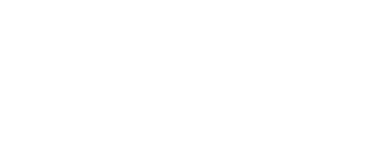
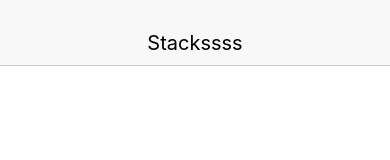
Before and after one commit to BrandonSM/stacksss, a React Native app: screen / in a window 390 px wide. Shown: the top 160 px of the page. Built offline with nearby package versions, Linux system fonts and the light colour scheme.

Commit message:
Added the LibraryList and LibraryReducer

```diff
--- a/src/App.js
+++ b/src/App.js
@@ -3,11 +3,14 @@ import { View, Text } from 'react-native';
 import { Provider } from 'react-redux';
 import { createStore } from 'redux';
 import reducers from './reducers';
+import { Header } from './components';
 
 const App = () => {
 	return (
 		<Provider store={createStore(reducers)}>
-			<View/>
+		<View>
+			<Header headerText="Stackssss" />
+		</View>
 		</Provider>
 	);
 };
--- /dev/null
+++ b/src/components/Button.js
@@ -0,0 +1,38 @@
+import React from 'react';
+import { Text, TouchableOpacity, View } from 'react-native';
+
+const Button = ({ onButtonPress, children }) => {
+
+	const { buttonStyle, textStyle } = styles;
+
+	return (
+		<TouchableOpacity onPress={onButtonPress} style={buttonStyle}>
+			<Text style={textStyle}>
+				{children}
+			</Text>
+		</TouchableOpacity>
+		);
+};
+
+const styles = {
+	textStyle: {
+		alignSelf: 'center',
+		color: '#007aff',
+		fontSize: 16,
+		fontWeight: '600',
+		paddingTop: 10,
+		paddingBottom: 10
+	},
+	buttonStyle: {
+		flex: 1,
+		alignSelf: 'stretch', // Stretch to fill limits of container
+		backgroundColor: '#fff',
+		borderRadius: 5,
+		borderWidth: 1,
+		borderColor: '#007aff',
+		marginLeft: 5,
+		marginRight: 5,
+	}
+};
+
+export { Button };
--- /dev/null
+++ b/src/components/Card.js
@@ -0,0 +1,28 @@
+import React from 'react';
+import { View } from 'react-native';
+
+const Card = (props) => {
+	return (
+		<View style={styles.container}>
+			{props.children}
+		</View>
+	);
+}
+
+const styles = {
+	container : {
+		borderWidth: 1,
+		borderRadius: 2,
+		borderColor: '#DDD',
+		borderBottomWidth: 0,
+		shadowColor: '#000',
+		shadowOffset: { height: 0, width: 2 },
+		shadowOpacity: 0.1,
+		shadowRadius: 2,
+		elevation: 2,
+		marginLeft: 5,
+		marginRight: 5,
+		marginTop: 10,
+	},
+};
+export { Card };
--- /dev/null
+++ b/src/components/CardSection.js
@@ -0,0 +1,24 @@
+import React from 'react';
+import { Text, View, Image } from 'react-native';
+
+const CardSection = (props) => {
+	return (
+		<View style={styles.container}>
+			{props.children}
+		</View>
+	);
+};
+
+const styles = {
+	container : {
+		borderBottomWidth: 1,
+		padding: 5,
+		backgroundColor: '#FFF',
+		justifyContent: 'flex-start',
+		flexDirection: 'row',
+		borderColor: '#DDD',
+		position: 'relative',
+	},
+};
+
+export { CardSection };
--- /dev/null
+++ b/src/components/Header.js
@@ -0,0 +1,33 @@
+// Import libraries
+import React, { Component } from 'react'
+import { StyleSheet, Text,View } from 'react-native';
+
+// Create Component
+const Header = (props) => {
+	return (
+		<View style={styles.viewStyle}>
+			<Text style={styles.textStyle}>{props.headerText}</Text>
+		</View>
+		);
+}
+
+const styles = StyleSheet.create({
+	viewStyle: {
+		backgroundColor:'#F8F8F8',
+		justifyContent:'center',
+		alignItems:'center',
+		height: 65,
+		paddingTop:20,
+		shadowColor:'#000001',
+		shadowOffset: { width: 0, height: 1 },
+		shadowOpacity: 0.2,
+		elevation: 2,
+		position: 'relative',
+	},
+	textStyle: {
+		fontSize: 20,
+	},
+});
+
+// Make component available
+export { Header };
--- /dev/null
+++ b/src/components/Input.js
@@ -0,0 +1,47 @@
+import React from 'react';
+import { Text, TextInput, View } from 'react-native';
+
+const Input = ({ label, value, onChangeText, placeholder, secureTextEntry }) => {
+
+	const {labelStyle, constainerStyle, inputStyle } = styles;
+
+	return (
+		<View style={constainerStyle}>
+			<Text style={labelStyle}>{label}</Text>
+			<TextInput
+				secureTextEntry={secureTextEntry}
+				autoCorrect={false}
+				placeholder={placeholder}
+				value={value}
+				onChangeText={onChangeText}
+				style={inputStyle}
+			/>
+		</View>
+	);
+};
+
+const styles = {
+	inputStyle: {
+		color: '#000',
+		paddingRight: 5,
+		paddingLeft: 5,
+		fontSize: 18,
+		lineHeight: 23,
+		flex:2,
+	},
+	labelStyle: {
+		fontSize: 18,
+		paddingLeft: 20,
+		lineHeight:23,
+		flex: 1,
+	},
+	constainerStyle: {
+		flexDirection: 'row',
+		flex: 1,
+		height: 40,
+		alignItems: 'center',
+	},
+
+};
+
+export { Input };
--- /dev/null
+++ b/src/components/Spinner.js
@@ -0,0 +1,20 @@
+import React from 'react';
+import { View, ActivityIndicator } from 'react-native';
+
+const Spinner = ({ size }) => {
+	return(
+		<View style={styles.spinnerStyle}>
+			<ActivityIndicator size={size || 'large'} />
+		</View>
+	);
+};
+
+const styles = {
+	spinnerStyle: {
+		flex: 1,
+		flexDirection: 'column',
+		alignItems: 'center',
+	}
+};
+
+export { Spinner };
--- /dev/null
+++ b/src/components/index.js
@@ -0,0 +1,6 @@
+export * from './Button';
+export * from './Header';
+export * from './Card';
+export * from './CardSection';
+export * from './Input';
+export * from './Spinner';
--- /dev/null
+++ b/src/reducers/LibraryReducer.js
@@ -0,0 +1,4 @@
+// whenever the reducer runs, it will always return an array
+export default () => [
+
+];
--- a/src/reducers/index.js
+++ b/src/reducers/index.js
@@ -1,7 +1,6 @@
 import { combineReducers } from 'redux'; // makes reducers play nice together
+import { LibraryReducer } from './LibraryReducer';
 
 export default combineReducers ({
-	libraries: () => [
-
-	]
+	libraries: LibraryReducer
 });
```
Also changed, not shown: src/components/LoginForm.js (added, +124 -0 lines), src/reducers/LibraryList.json (added, +39 -0 lines).
